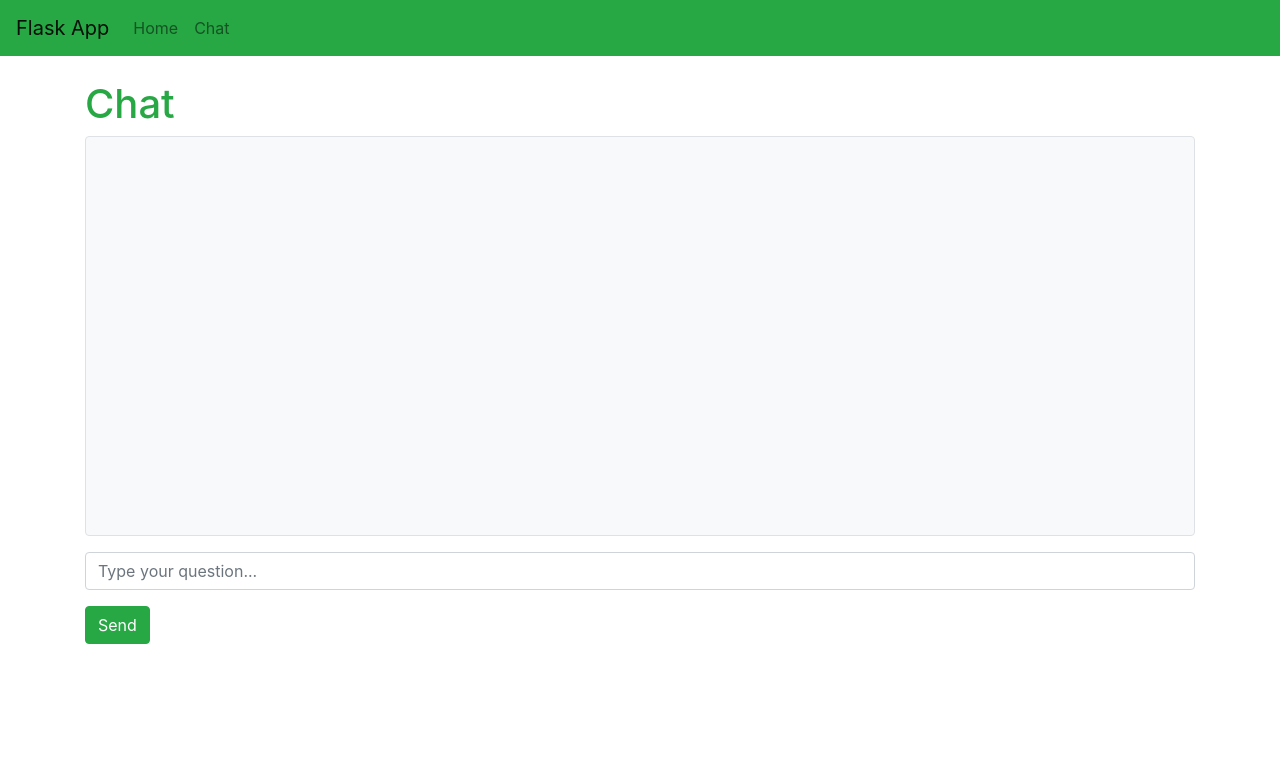
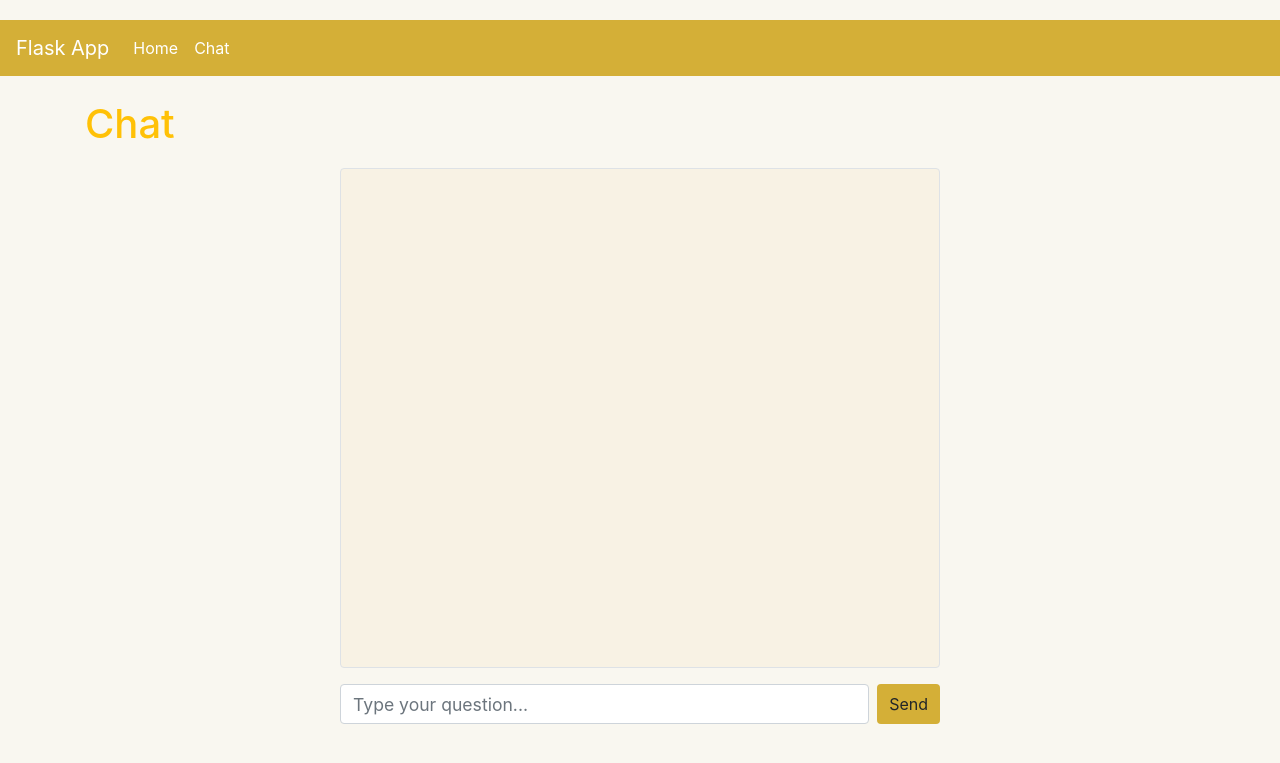
Before and after one commit to wangyifan349/SkincareQueryAndChat, a Flask app: page /chat in a window 1280 px wide. Shown: the top 763 px of the page. Run offline with Flask 3, Linux system fonts and the light colour scheme; some libraries are stand-ins or nearby versions.

Commit message:
Update chat.html

```diff
--- a/templates/chat.html
+++ b/templates/chat.html
@@ -3,16 +3,63 @@
 {% block title %}Chat{% endblock %}
 
 {% block content %}
-<h1 class="text-success">Chat</h1>
-<div class="chat-box border rounded bg-light p-3 mb-3" style="height: 400px; overflow-y: scroll;">
-    <div id="chat-content"></div>
+<h1 class="text-warning">Chat</h1>
+<div class="chat-container mx-auto" style="max-width: 600px;">
+    <div class="chat-box border rounded bg-light p-4 mb-3" style="height: 500px; overflow-y: scroll; background-color: #f8f2e4;">
+        <div id="chat-content" class="font-weight-bold text-dark"></div>
+    </div>
+    <form id="chat-form" class="d-flex">
+        <input type="text" class="form-control mr-2" id="question" placeholder="Type your question...">
+        <button type="submit" class="btn btn-warning">Send</button>
+    </form>
 </div>
-<form id="chat-form">
-    <div class="form-group">
-        <input type="text" class="form-control" id="question" placeholder="Type your question...">
-    </div>
-    <button type="submit" class="btn btn-success">Send</button>
-</form>
+
+<style>
+    body {
+        padding-top: 20px;
+        padding-bottom: 20px;
+        background-color: #f9f7f0;
+    }
+
+    h1, h2 {
+        margin-bottom: 20px;
+    }
+
+    .chat-container {
+        max-width: 600px;
+    }
+
+    .chat-box {
+        background-color: #f8f2e4 !important;
+        color: #5a5a5a;
+    }
+
+    .btn-warning {
+        background-color: #d4af37;
+        border: none;
+    }
+
+    .btn-warning:hover {
+        background-color: #b98e2f;
+    }
+
+    .navbar {
+        margin-bottom: 20px;
+        background-color: #d4af37 !important;
+    }
+
+    .navbar a {
+        color: white !important;
+    }
+
+    .chat-box #chat-content div {
+        margin-bottom: 10px;
+    }
+
+    #question {
+        font-size: 1.1rem;
+    }
+</style>
 
 <script>
 $(document).ready(function() {
@@ -20,9 +67,9 @@ $(document).ready(function() {
         event.preventDefault();
         let question = $('#question').val();
         if (question.trim() !== '') {
-            $('#chat-content').append(`<div class="mt-2"><strong>You:</strong> ${question}</div>`);
+            $('#chat-content').append(`<div class="mt-3"><strong>You:</strong> ${question}</div>`);
             $.post('/ask', {question: question}, function(response) {
-                $('#chat-content').append(`<div class="mt-2"><strong>Bot:</strong> ${response.answer}</div>`);
+                $('#chat-content').append(`<div class="mt-3"><strong>Bot:</strong> ${response.answer}</div>`);
                 $('#question').val('');
                 $('.chat-box').scrollTop($('.chat-box')[0].scrollHeight);
             });
```
